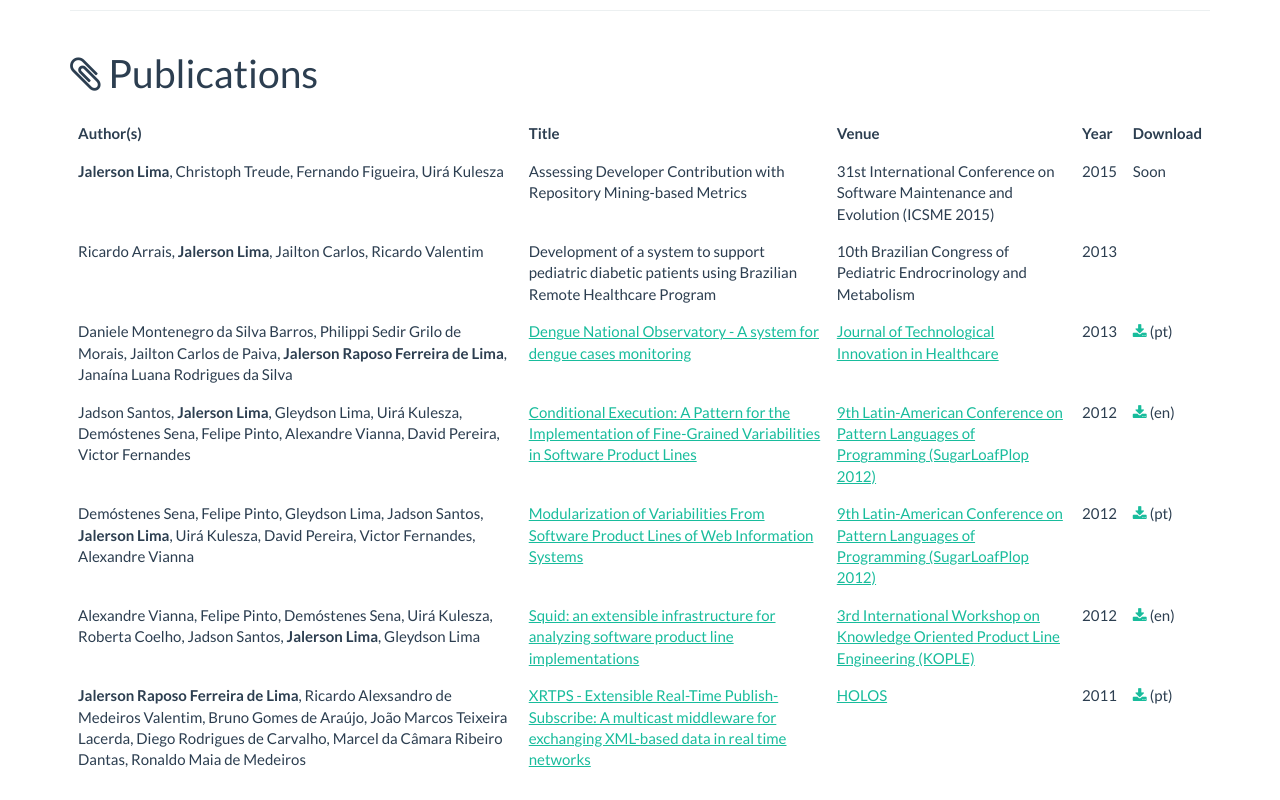
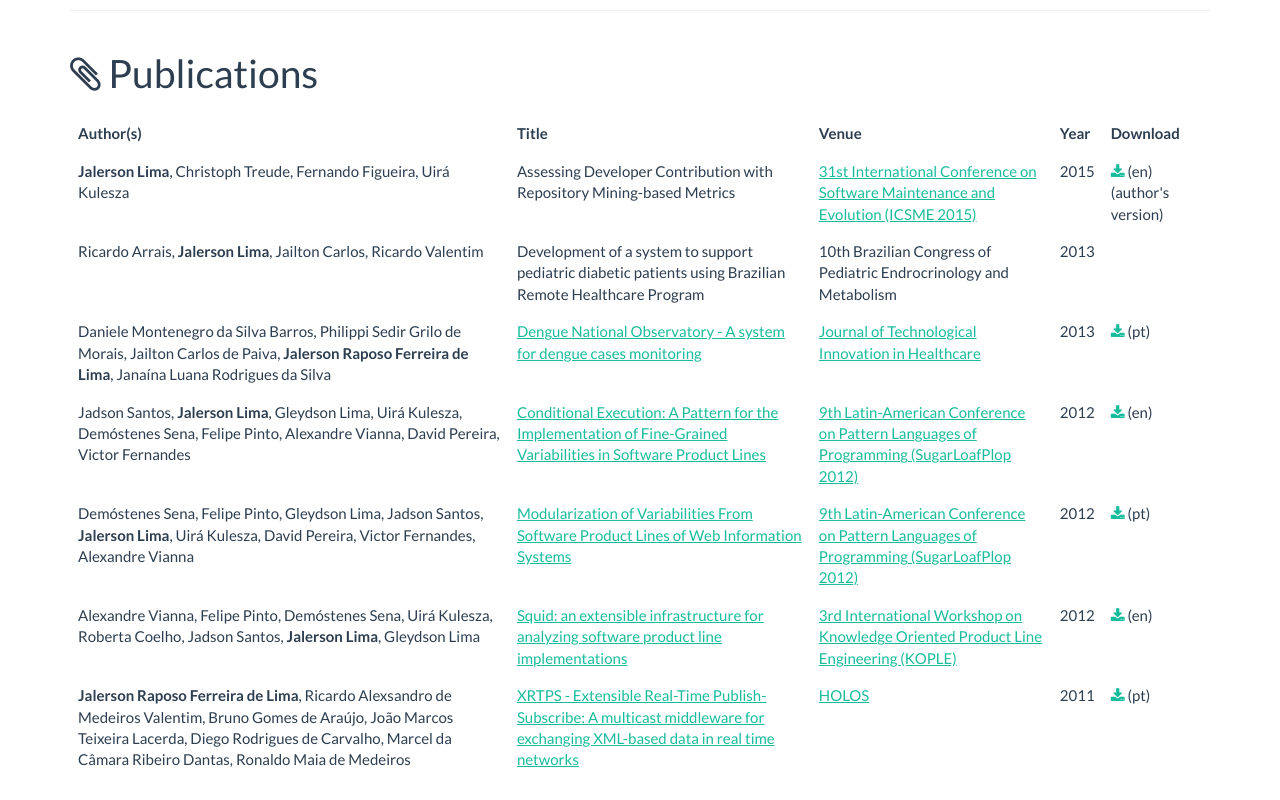
Before and after one commit to jalerson/jalerson.github.io, a plain HTML site: page index.html in a window 1280 px wide. Shown: the part 2278-3078 px from the top of the page. Drawn offline with nearby package versions, Linux system fonts and the light colour scheme.

Commit message:
Adding ICSME 2015 paper camera-ready version.

```diff
--- a/index.html
+++ b/index.html
@@ -302,9 +302,9 @@
               <tr>
                 <td><strong>Jalerson Lima</strong>, Christoph Treude, Fernando Figueira, Uirá Kulesza</td>
                 <td>Assessing Developer Contribution with Repository Mining-based Metrics</td>
-                <td>31st International Conference on Software Maintenance and Evolution (ICSME 2015)</td>
+                <td><a href="http://www.icsme.uni-bremen.de/" target="_blank">31st International Conference on Software Maintenance and Evolution (ICSME 2015)</td>
                 <td>2015</td>
-                <td>Soon</td>
+                <td><a href="docs/icsme2015.pdf" target="_blank"><i class="fa fa-download"></i></a> (en) (author's version)</td>
               </tr>
               <tr>
                 <td>Ricardo Arrais, <strong>Jalerson Lima</strong>, Jailton Carlos, Ricardo Valentim</td>
```
Also changed, not shown: 1 other file.
